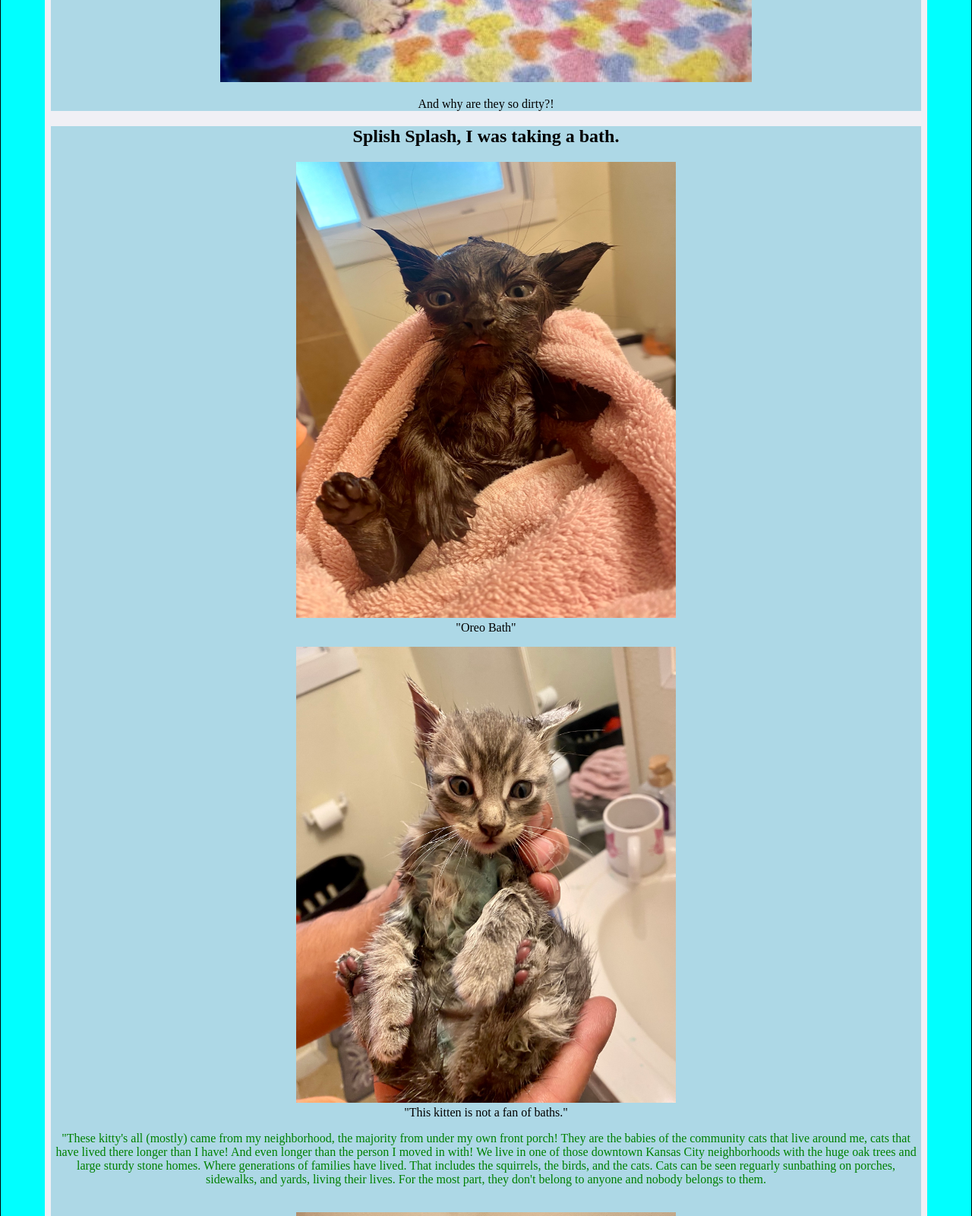
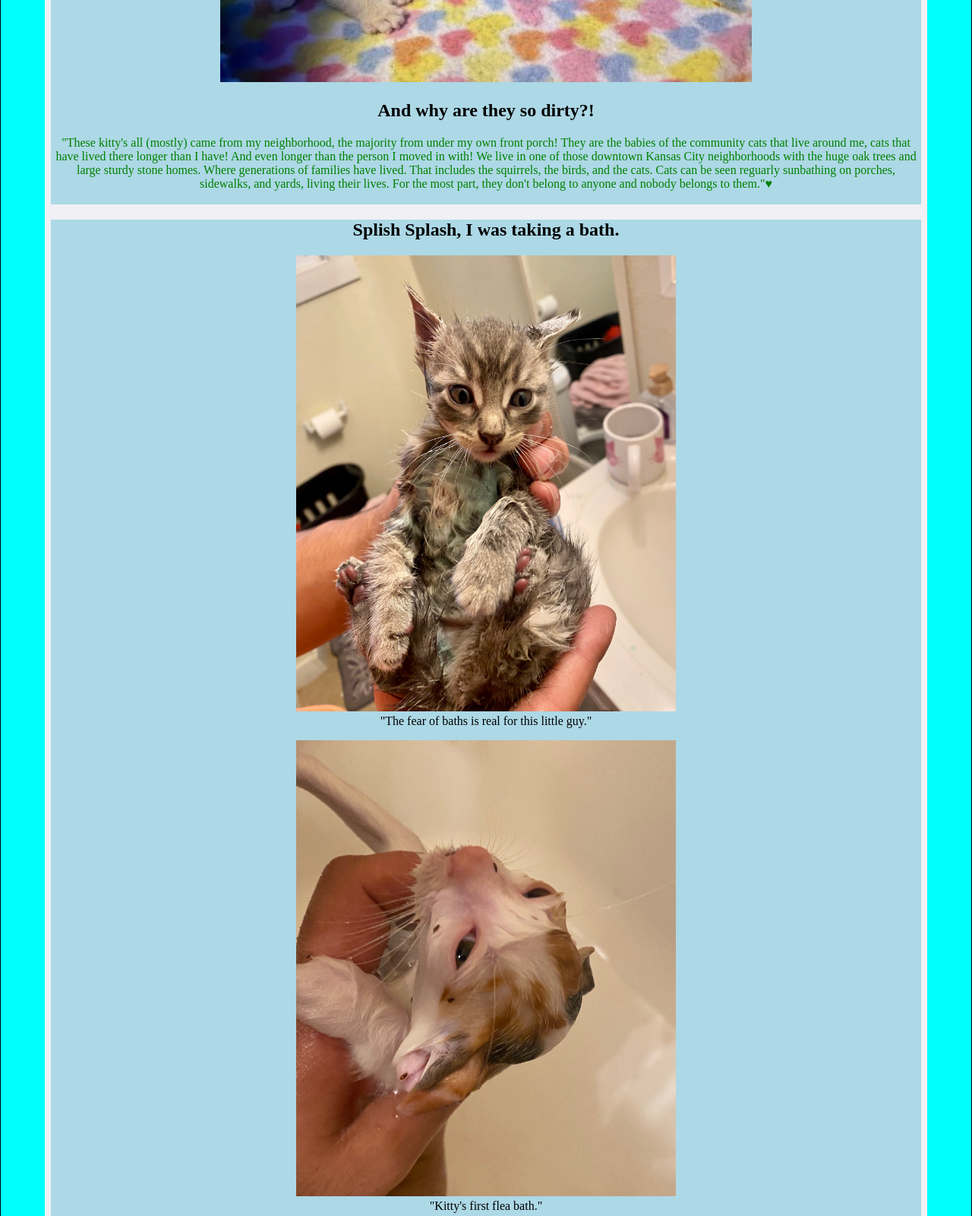
Before and after one commit to BriannaTedlock/js-assignment-4-html-me-something-BriannaTedlock, a website: page index.html in a window 1280 px wide. Shown: the part 560-2160 px from the top of the page at 76% size. Drawn offline with Linux system fonts and the light colour scheme.

Commit message:
"work work"

```diff
--- a/index.html
+++ b/index.html
@@ -10,7 +10,16 @@
       <h1 id="mainheading">Who are all these kittys at my door?<br><br></h1>
          <img src="images/HeadPic.jpg" alt="4 Tiny Kittens" width="700" height ="500">
 
-      <p id="Subhead">And why are they so dirty?!</p>
+      <h2 id="Subhead">And why are they so dirty?!</h1>
+         <p class="funParagraph">"These kitty's all (mostly) came from my neighborhood, the majority from under my own front porch!
+            They are the babies of the community cats that live around me, cats that have lived there longer
+            than I have! And even longer than the person I moved in with! We live in one of those downtown Kansas City
+            neighborhoods with the huge oak trees and large sturdy stone homes. Where generations of families have
+            lived. That includes the squirrels, the birds, and the cats. Cats can be seen reguarly sunbathing on porches,
+            sidewalks, and yards, living their lives. For the most part, they don't belong to anyone and nobody
+            belongs to them."&hearts;
+            <br><br>
+         </p>
 
       </header>
 
@@ -19,30 +28,28 @@
          <section>
             <h2>Splish Splash, I was taking a bath.</h2>
                <figure>
-                  <img src="images/BatBatBathBath.jpeg" alt="BLack Kitten in Towel" width="500" height ="600">
-                  <figcaption>"Oreo Bath"</figcaption>
+                  <img src="images/NandorBath.jpeg" alt="Kitten Afraid of Bath" width="500" height ="600">
+                  <figcaption>"The fear of baths is real for this little guy."</figcaption>
                </figure>
 
                <figure>
-                  <img src="images/NandorBath.jpeg" alt="Bath Time Blues Kitty" width="500" height ="600">
-                  <figcaption>"This kitten is not a fan of baths."</figcaption>
+                  <img src="images/Universe.jpeg" alt="Bath Time Blues Kitty" width="500" height ="600">
+                  <figcaption>"Kitty's first flea bath."</figcaption>
                </figure>
-               <p class="funParagraph">"These kitty's all (mostly) came from my neighborhood, the majority from under my own front porch!
-                  They are the babies of the community cats that live around me, cats that have lived there longer
-                  than I have! And even longer than the person I moved in with! We live in one of those downtown Kansas City
-                  neighborhoods with the huge oak trees and large sturdy stone homes. Where generations of families have
-                  lived. That includes the squirrels, the birds, and the cats. Cats can be seen reguarly sunbathing on porches,
-                  sidewalks, and yards, living their lives. For the most part, they don't belong to anyone and nobody
-                  belongs to them.
-                  <br><br>
-               </p>
-         <figure>
-            <img src="images/universe.jpeg" alt="Kitten flea bath." width="500" height="600">
+               <figure>
+            <img src="images/BatBatBathBath.jpeg" alt="Kitten in  a towel." width="500" height="600">
 
             <figcaption>
-               "Each kitten gets a flea bath."
+            "Flea baths are the worst and best part. It scares them.
+            Then they melt in your hands once they begin to feel the relief."
             </figcaption>
          </figure>
+         <figure>
+            <p class="bold"> Continue to the next page....</p>
+         </figure>
+         <!---ADD LINK TO NEXT PART LATER-->
+         </section>
+
          <figure>
             <section>
                <h4>To request more information on how you can help:</h4>
--- a/styles.css
+++ b/styles.css
@@ -38,3 +38,6 @@ html {
     margin: 20px;
     padding: 20px;
   }
+  .bold{
+    font-weight: bold;
+  }
```
